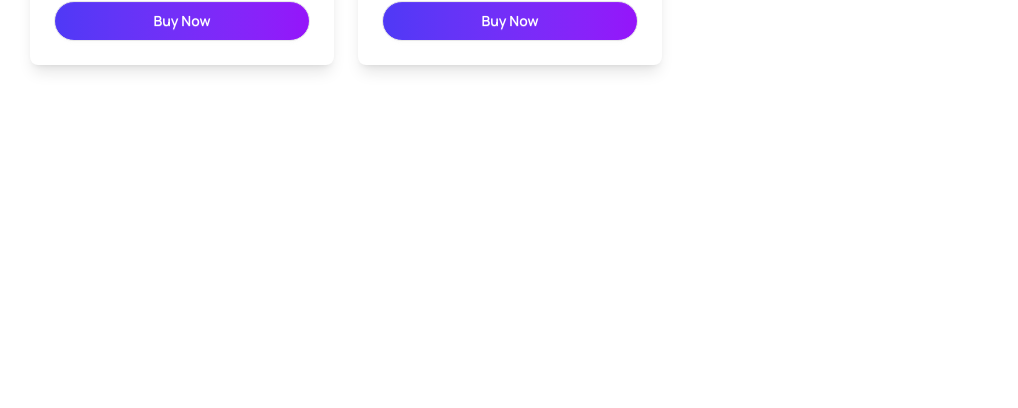
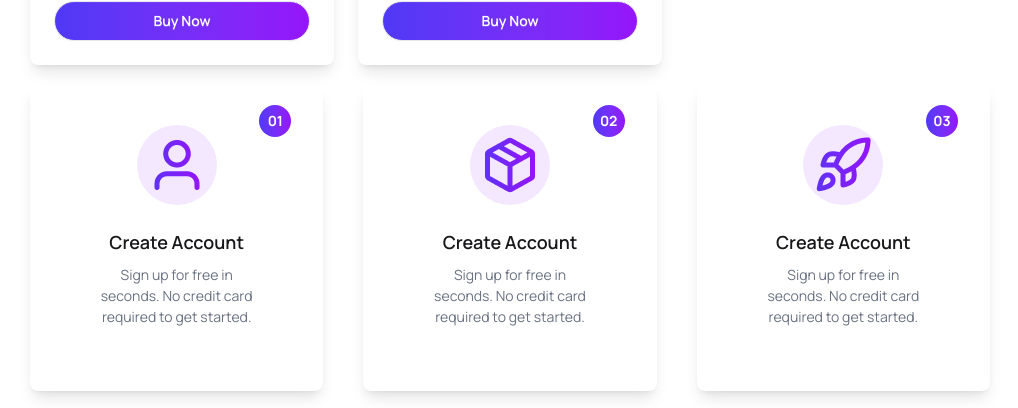
Before and after one commit to Reyad-Hoq/digitools-ai, a React (Vite) app: page / in a window 1280 px wide. Shown: the part 3369-3777 px from the top of the page, without its empty margins (130-1148 px from the left). Before the commit the page ends 3454 px from the top, so only its background shows below. Built offline with nearby package versions, Linux system fonts and the light colour scheme.

Commit message:
user action component added

```diff
--- a/src/App.jsx
+++ b/src/App.jsx
@@ -4,6 +4,7 @@ import Navbar from './components/Navbar'
 import Banner from './components/banner'
 import Summary from './components/summary'
 import Product from './products/product'
+import Account from './components/Account'
 import { ToastContainer } from 'react-toastify'
 
 const fetchProducts = async () => {
@@ -23,6 +24,7 @@ function App() {
       </div>}>
         <Product productsPromise={productsPromise} />
       </Suspense>
+      <Account />
       {/* Toast Container */}
       <ToastContainer />
     </div>
--- /dev/null
+++ b/src/components/Account.jsx
@@ -0,0 +1,54 @@
+import React from "react";
+import UserImg from "../assets/user.png"
+import RocketImg from "../assets/rocket.png"
+import PackageImg from "../assets/package.png"
+const Account = () => {
+  return <div className="w-9/12 mx-auto">
+    <div className="grid md:grid-cols-3 gap-10 ">
+
+      <div className="card bg-base-100 w-full shadow-lg items-center p-10">
+        <div className="bg-linear-to-r not-only:from-[#4F39F6] to-[#9514FA] w-8 h-8 rounded-full  text-white mb-5 absolute right-8 top-5 flex justify-center items-center">
+          <span className="text-[14px] font-bold">01</span>
+        </div>
+        <div className="w-20 h-20 bg-purple-100 flex items-center justify-center rounded-full">
+          <img
+            src={UserImg}
+          />
+        </div>
+        <div className="card-body items-center text-center">
+          <h2 className="card-title">Create Account</h2>
+          <p className="text-gray-500">Sign up for free in seconds. No credit card required to get started.</p>
+        </div>
+      </div>
+      <div className="card bg-base-100 w-full shadow-lg items-center p-10">
+        <div className="bg-linear-to-r not-only:from-[#4F39F6] to-[#9514FA] w-8 h-8 rounded-full  text-white mb-5 absolute right-8 top-5 flex justify-center items-center">
+          <span className="text-[14px] font-bold">02</span>
+        </div>
+        <div className="w-20 h-20 bg-purple-100 flex items-center justify-center rounded-full">
+          <img
+            src={PackageImg}
+          />
+        </div>
+        <div className="card-body items-center text-center">
+          <h2 className="card-title">Create Account</h2>
+          <p className="text-gray-500">Sign up for free in seconds. No credit card required to get started.</p>
+        </div>
+      </div>
+      <div className="card bg-base-100 w-full shadow-lg items-center p-10">
+        <div className="bg-linear-to-r not-only:from-[#4F39F6] to-[#9514FA] w-8 h-8 rounded-full  text-white mb-5 absolute right-8 top-5 flex justify-center items-center">
+          <span className="text-[14px] font-bold">03</span>
+        </div>
+        <div className="w-20 h-20 bg-purple-100 flex items-center justify-center rounded-full">
+          <img
+            src={RocketImg}
+          />
+        </div>
+        <div className="card-body items-center text-center">
+          <h2 className="card-title">Create Account</h2>
+          <p className="text-gray-500">Sign up for free in seconds. No credit card required to get started.</p>
+        </div>
+      </div>
+    </div>
+  </div>
+}
+export default Account;
```
